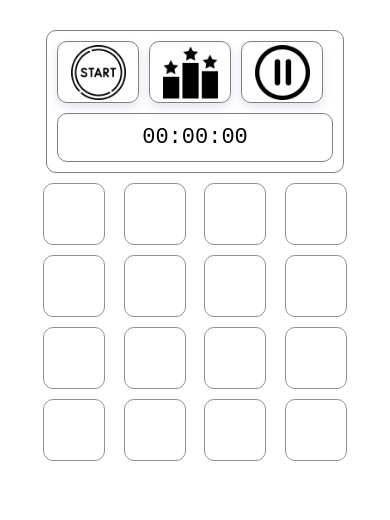
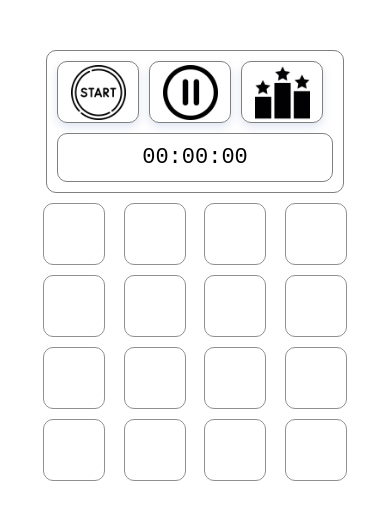
Before and after one commit to bomjourno/memoryGame, a React (Create React App) app: page / in a window 390 px wide. Shown: the top 520 px of the page. Built offline with nearby package versions, Linux system fonts and the light colour scheme.

Commit message:
fix: naming of button__results

```diff
--- a/src/components/Button/Button.css
+++ b/src/components/Button/Button.css
@@ -47,7 +47,7 @@
 }
 
 @media (max-width:500px) {
-  .button_pause {
+  .button_results {
     grid-area: results;
   }
 }
--- a/src/components/Timer/Timer.css
+++ b/src/components/Timer/Timer.css
@@ -30,7 +30,7 @@
     grid-template-areas:
     'start pause results'
     'time time time';
-    margin: 30px 0 0 0;
+    margin: 50px 0 0 0;
     padding: 10px;
 
   }
```
